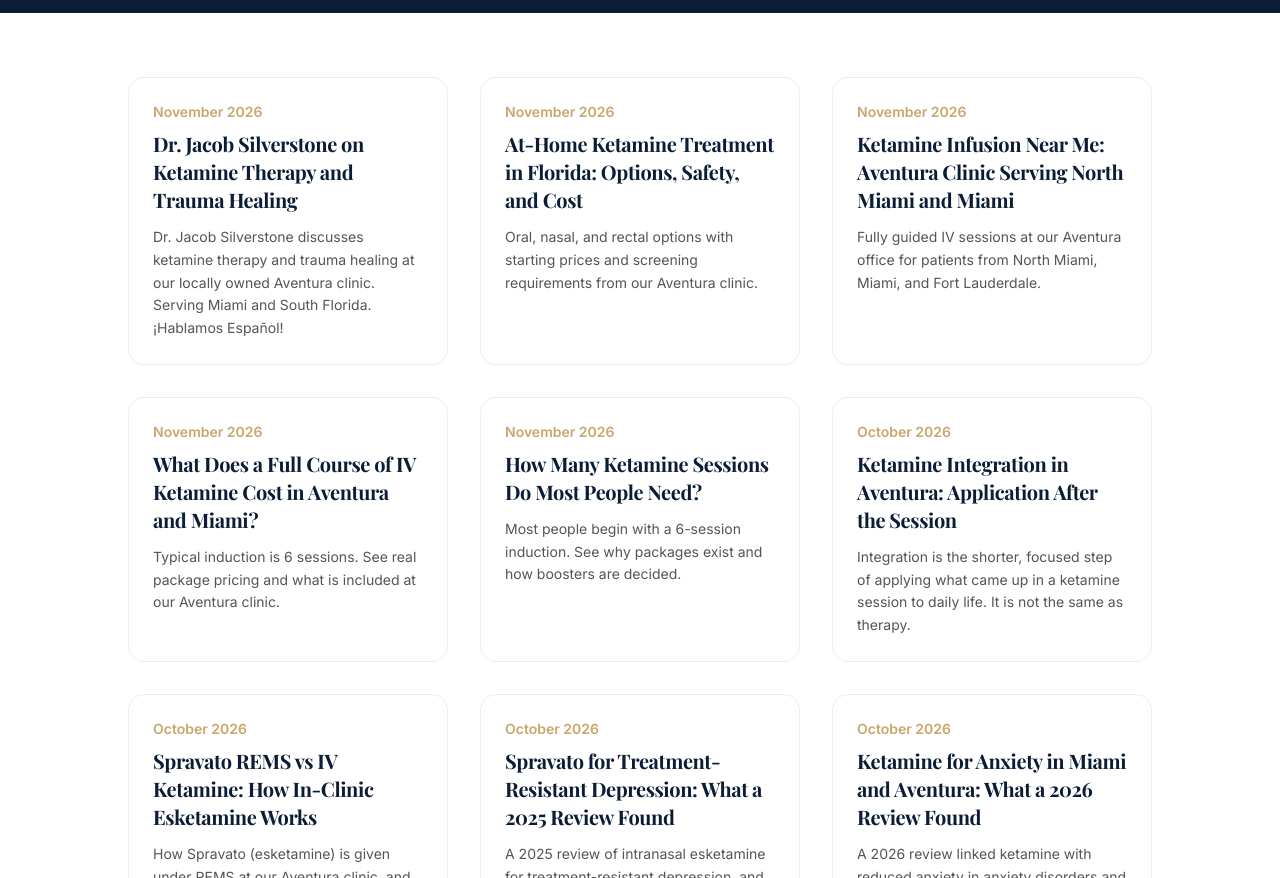
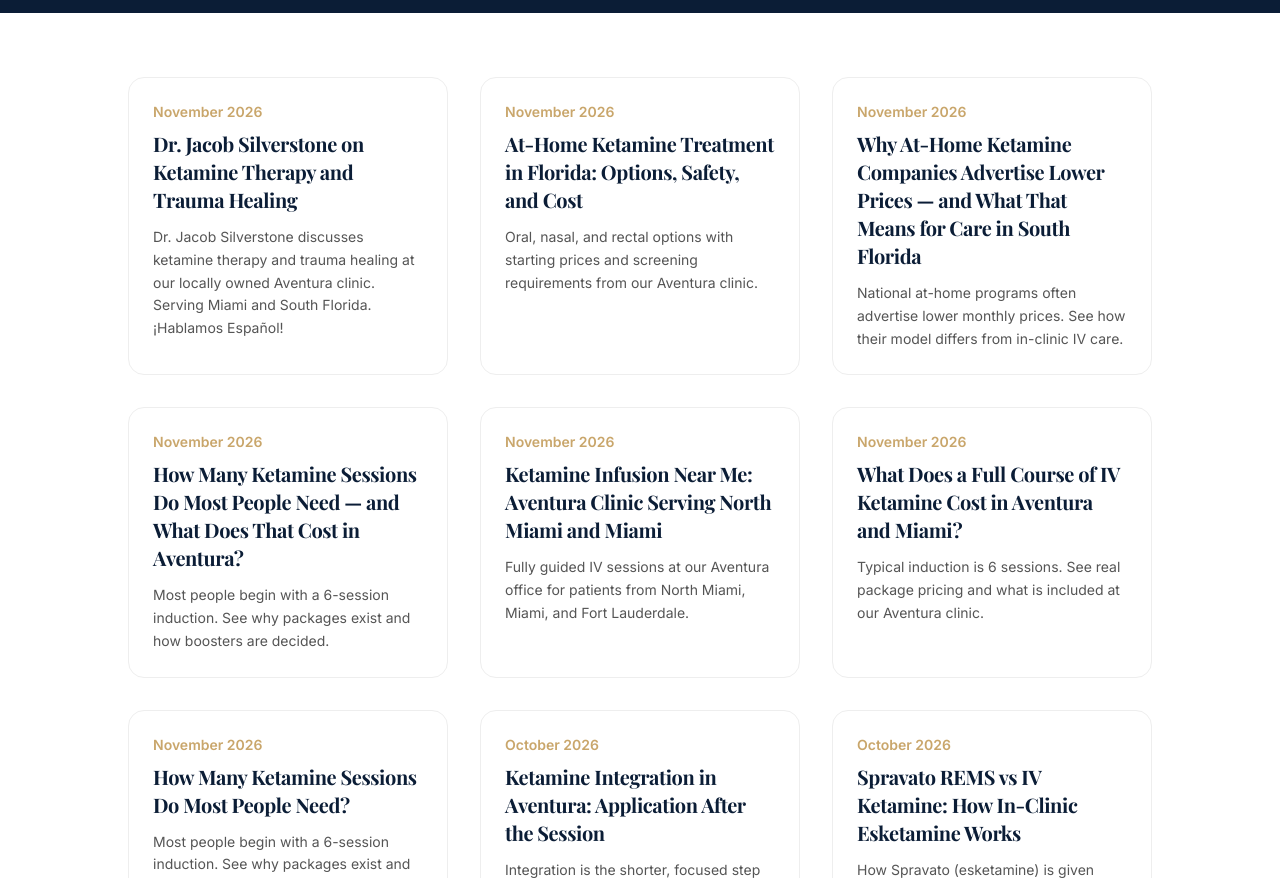
Before and after one commit to jsilverstone-ai/rewired-ketamine, a Next.js app: page /content/blog in a window 1280 px wide. Shown: the part 540-1418 px from the top of the page. Built offline with nearby package versions, Linux system fonts and the light colour scheme; a web font is replaced by a local one.

Commit message:
Add three new cost and comparison blog posts to index

```diff
--- a/src/data/blog-posts.ts
+++ b/src/data/blog-posts.ts
@@ -16,6 +16,18 @@ export const blogPosts: BlogPost[] = [
   title: "At-Home Ketamine Treatment in Florida: Options, Safety, and Cost",
   slug: "at-home-ketamine-treatment-in-florida",
   excerpt: "Oral, nasal, and rectal options with starting prices and screening requirements from our Aventura clinic.",
+  date: "November 2026"
+},
+{
+  title: "Why At-Home Ketamine Companies Advertise Lower Prices — and What That Means for Care in South Florida",
+  slug: "why-at-home-ketamine-companies-advertise-lower-prices",
+  excerpt: "National at-home programs often advertise lower monthly prices. See how their model differs from in-clinic IV care.",
+  date: "November 2026"
+},
+{
+  title: "How Many Ketamine Sessions Do Most People Need — and What Does That Cost in Aventura?",
+  slug: "how-many-ketamine-sessions-do-most-people-need",
+  excerpt: "Most people begin with a 6-session induction. See why packages exist and how boosters are decided.",
   date: "November 2026"
 },
 {
```
